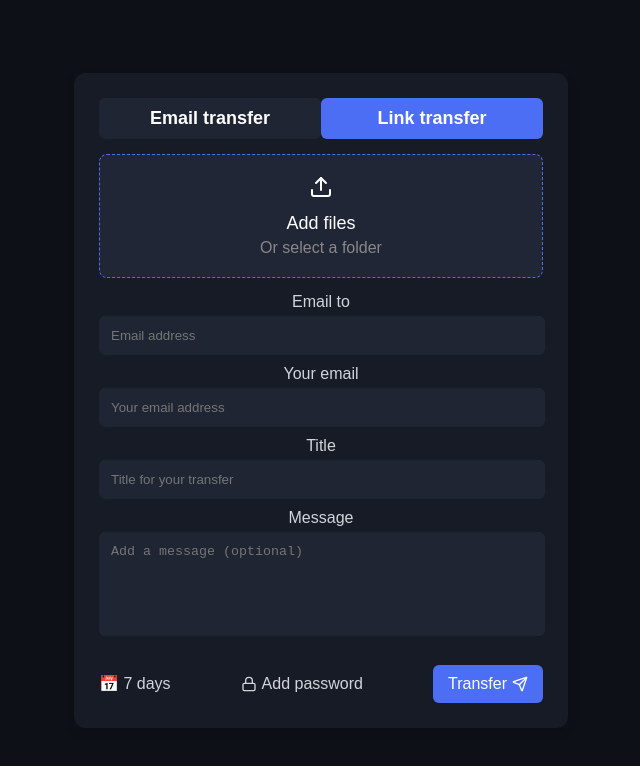
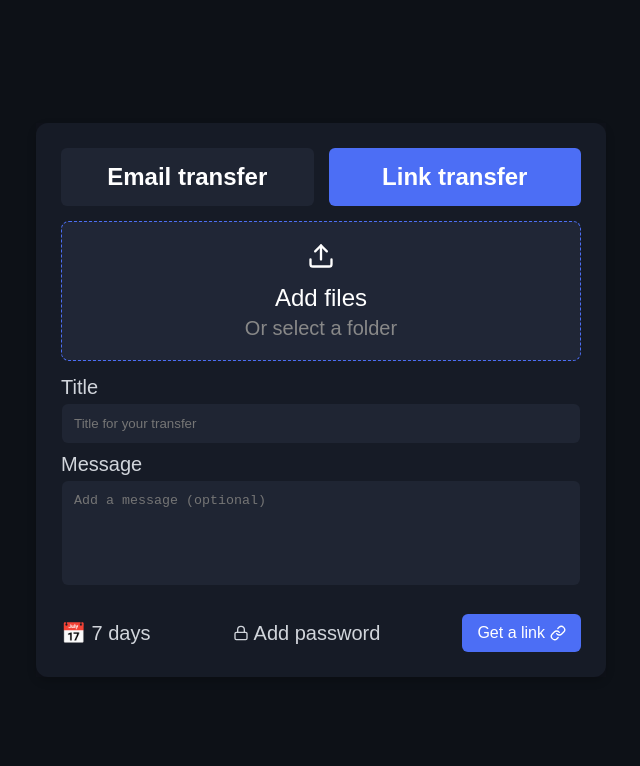
Before and after one commit to avinashvermaaa/File_Transfer, a React (Create React App) app in the folder frontend/: page / in a window 1280 px wide. Both pictures are taken after a click on the button "Link transfer". Shown: the top 766 px of the page, without its empty margins (319-959 px from the left). Built offline with nearby package versions, Linux system fonts and the light colour scheme.

Commit message:
email and link separate function

```diff
--- a/frontend/src/pages/Home.css
+++ b/frontend/src/pages/Home.css
@@ -18,7 +18,7 @@ html {
 
 /* Main Box */
 .transfer-box {
-    width: 444px;
+    width: 520px;
     background: #161b26;
     padding: 25px;
     border-radius: 12px;
@@ -30,15 +30,16 @@ html {
 .tab-buttons {
     display: flex;
     justify-content: space-between;
+    gap: 15px;
     margin-bottom: 15px;
 }
 
 .tab-buttons button {
     flex: 1;
-    padding: 10px;
+    padding: 15px;
     border: none;
     cursor: pointer;
-    font-size: 18px;
+    font-size: 24px;
     font-weight: bold;
     color: white;
     background: #1f2533;
@@ -62,18 +63,19 @@ html {
 
 .file-upload p {
     margin: 10px 0 5px;
-    font-size: 18px;
+    font-size: 24px;
 }
 
 .file-upload span {
-    font-size: 16px;
+    font-size: 20px;
     color: #888;
 }
 
 /* Labels */
 label {
     display: block;
-    font-size: 16px;
+    text-align: left;
+    font-size: 20px;
     margin-bottom: 5px;
     color: #d1d5db;
 }
@@ -106,7 +108,7 @@ textarea {
 }
 
 .footer span {
-    font-size: 16px;
+    font-size: 20px;
     color: #d1d5db;
 }
 
--- a/frontend/src/pages/Home.js
+++ b/frontend/src/pages/Home.js
@@ -1,5 +1,5 @@
 import React, { useState } from "react";
-import { Upload, Lock, Send } from "lucide-react";
+import { Upload, Lock, Send, Link } from "lucide-react";
 import "./Home.css";
 
 const Home = () => {
@@ -26,30 +26,42 @@ const Home = () => {
 
         {/* File Upload Section */}
         <div className="file-upload">
-          <Upload size={24} />
+          <Upload size={28} />
           <p>Add files</p>
           <span>Or select a folder</span>
         </div>
 
-        {/* Labels & Input Fields */}
+        {/* Show Email Inputs only when "Email transfer" is selected */}
+        {activeTab === "email" && (
+          <>
             <label>Email to</label>
-        <input type="email" placeholder="Email address" />
+            <input type="email" placeholder="Recipient's email address" />
             <label>Your email</label>
             <input type="email" placeholder="Your email address" />
+          </>
+        )}
+
+        {/* Common Inputs for both modes */}
         <label>Title</label>
         <input type="text" placeholder="Title for your transfer" />
         <label>Message</label>
         <textarea placeholder="Add a message (optional)"></textarea>
 
-        {/* Footer Options */}
+        {/* Footer Options (Dynamic) */}
         <div className="footer">
           <span>📅 7 days</span>
           <span className="password-option">
             <Lock size={16} /> Add password
           </span>
+          {activeTab === "email" ? (
             <button className="transfer-btn">
               Transfer <Send size={16} />
             </button>
+          ) : (
+            <button className="transfer-btn">
+              Get a link <Link size={16} />
+            </button>
+          )}
         </div>
       </div>
     </div>
```
Also changed, not shown: frontend/src/components/FileUpload.js (deleted, +0 -12 lines). Lines whose indentation alone changed are shown as unchanged.
